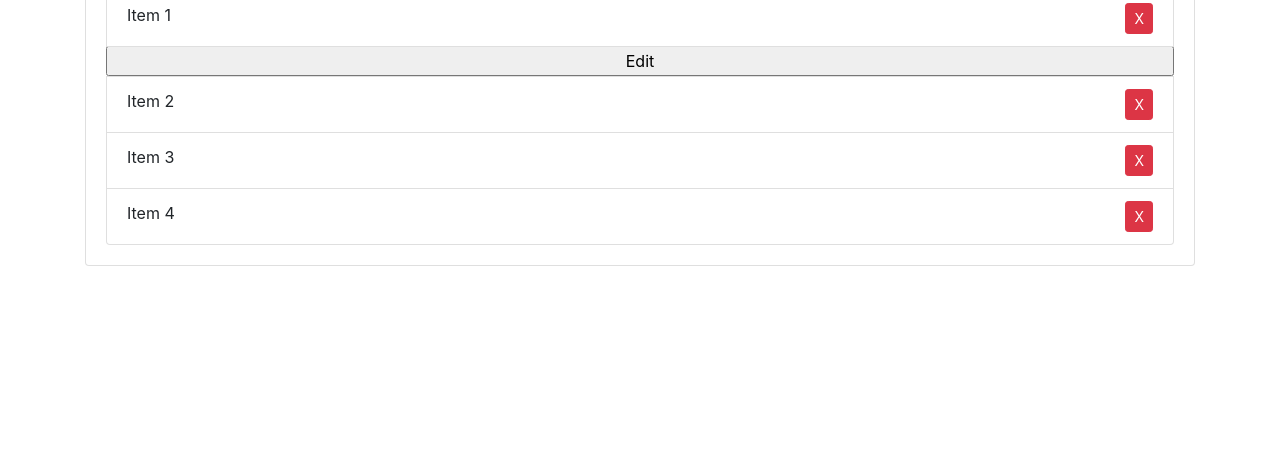
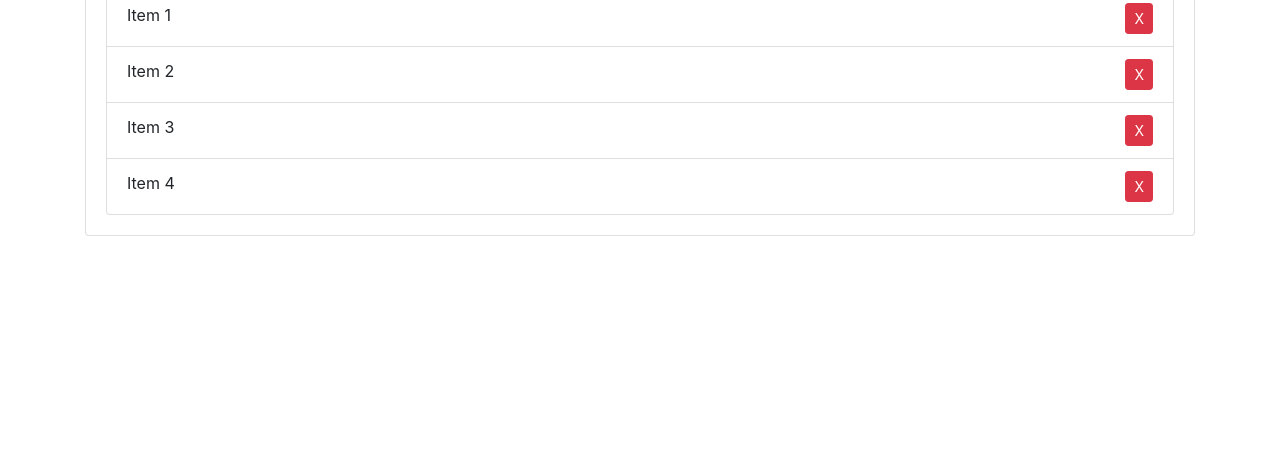
Before and after one commit to Sukamal1999/HTML_File, a plain HTML site: page dom traversing/index.html in a window 1280 px wide. Shown: the part 341-800 px from the top of the page. Drawn offline with nearby package versions, Linux system fonts and the light colour scheme.

Commit message:
https://github.com/Sukamal1999/HTML_File

```diff
--- a/dom traversing/index.html
+++ b/dom traversing/index.html
@@ -30,7 +30,6 @@
       <li class="list-group-item">Item 1 <button
       class="btn btn-danger btn-sm float-right
     delete">X</button></li>
-    <input type="button" class="button" value="Edit">
       <li class="list-group-item">Item 2<button
         class="btn btn-danger btn-sm float-right
       delete">X</button></li>
```
